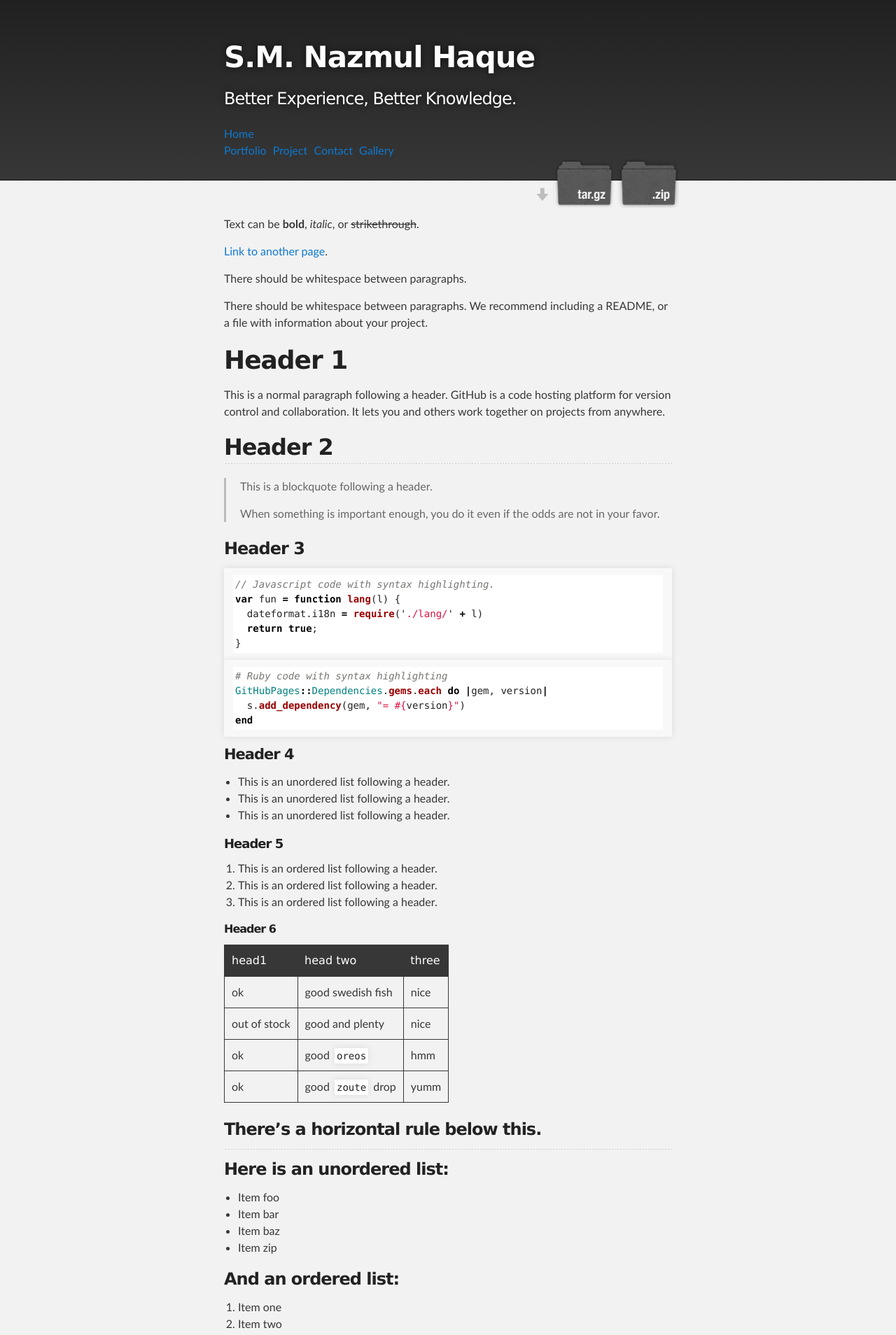
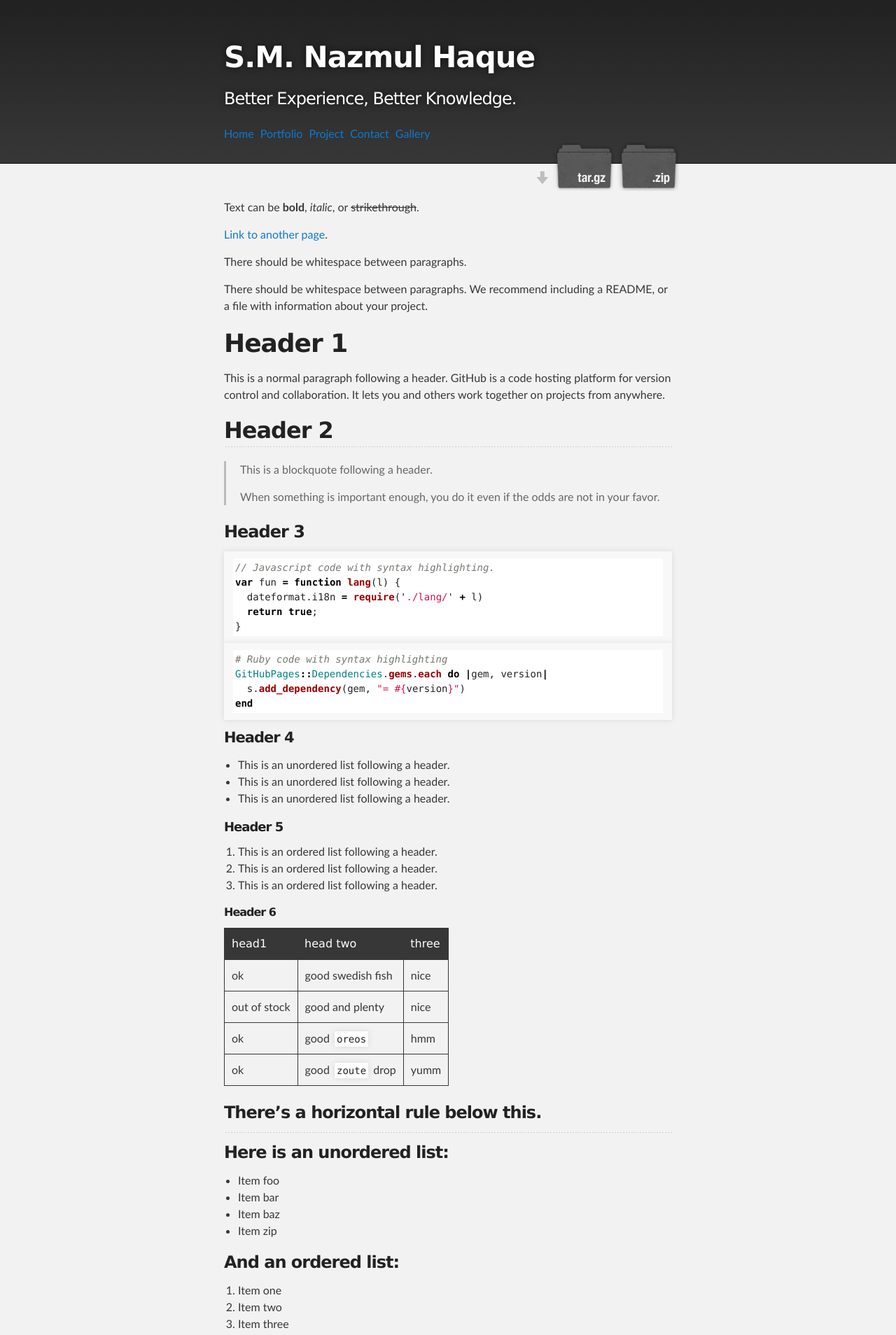
Before and after one commit to nazmul1501034/nazmul1501034.github.io, a Jekyll site: the page built from index.md, in a window 1280 px wide. Shown: the top 1908 px of the page at 70% size. Built offline with Jekyll 4.4.1, drawn with Linux system fonts in a browser that asks for light colours.

Commit message:
erase box to home

```diff
--- a/_layouts/default.html
+++ b/_layouts/default.html
@@ -29,9 +29,7 @@
             </section>
           {% endif %}
      	  {% if site.show_downloads %}
-		  <div id="demobox">
 			  <a id="home" href="../index.html" style="margin-right:5px"> Home</a>
-		  </div>
 			  <a id="portfolio" href="../portfolio.html" style="margin-right:5px"> Portfolio </a>
 			  <a id="project" href="../project.html" style="margin-right:5px"> Project </a>
 			  <a id="contact" href="../contact.html" style="margin-right:5px"> Contact </a>
```
